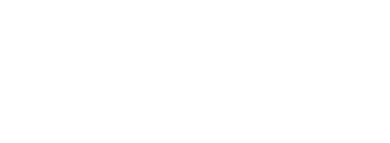
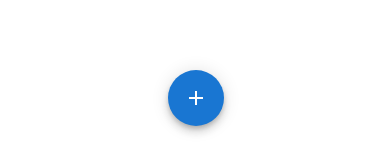
Before and after one commit to Ethiobek/bekblogy, a React (Create React App) app: page / in a window 390 px wide. Shown: the part 698-841 px from the top of the page. Built offline with nearby package versions, Linux system fonts and the light colour scheme.

Commit message:
Adding responsive fab button to add post

```diff
--- a/src/App.js
+++ b/src/App.js
@@ -1,5 +1,6 @@
 import { Box, Stack } from "@mui/material";
 import "./App.css";
+import { Add } from "./components/Add";
 import { Feed } from "./components/Feed";
 import { Navbar } from "./components/Navbar";
 import { Rightbar } from "./components/Rightbar";
@@ -14,6 +15,7 @@
         <Feed />
         <Rightbar />
       </Stack>
+      <Add />
     </Box>
   );
 }
--- /dev/null
+++ b/src/components/Add.js
@@ -0,0 +1,21 @@
+import { Fab, Tooltip } from "@mui/material";
+import React from "react";
+import { Add as AddIcon } from "@mui/icons-material";
+export const Add = () => {
+  return (
+    <>
+      <Tooltip
+        title="Add new post"
+        sx={{
+          position: "fixed",
+          bottom: 20,
+          left: { xs: "calc(43%)", md: 10 },
+        }}
+      >
+        <Fab color="primary" aria-label="add">
+          <AddIcon />
+        </Fab>
+      </Tooltip>
+    </>
+  );
+};
```
